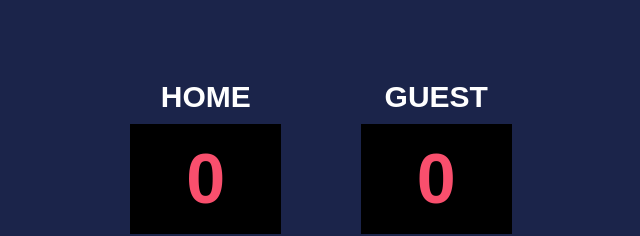
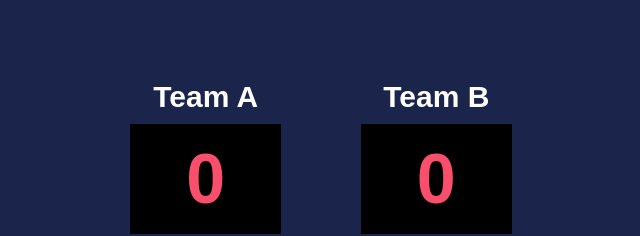
Before and after one commit to nova-fr/Scoreboard, a plain HTML site: page index.html in a window 1280 px wide. Shown: the top 236 px of the page, without its empty margins (319-959 px from the left). Drawn offline with Linux system fonts and the light colour scheme.

Commit message:
Updated scoreboard headers

```diff
--- a/index.html
+++ b/index.html
@@ -10,7 +10,7 @@
 
             <!-- HOME -->
             <div class="home">
-                <h3>HOME</h3>
+                <h3>Team A</h3>
 
                 <div id="home-score" class="score">
                     0
@@ -29,7 +29,7 @@
 
             <!-- GUEST -->
             <div class="guest">
-                <h3>GUEST</h3>
+                <h3>Team B</h3>
 
                 <div id="guest-score" class="score">
                     0
```
